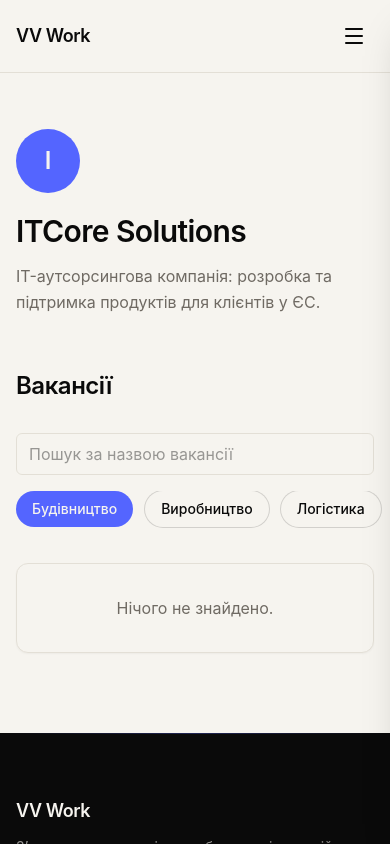
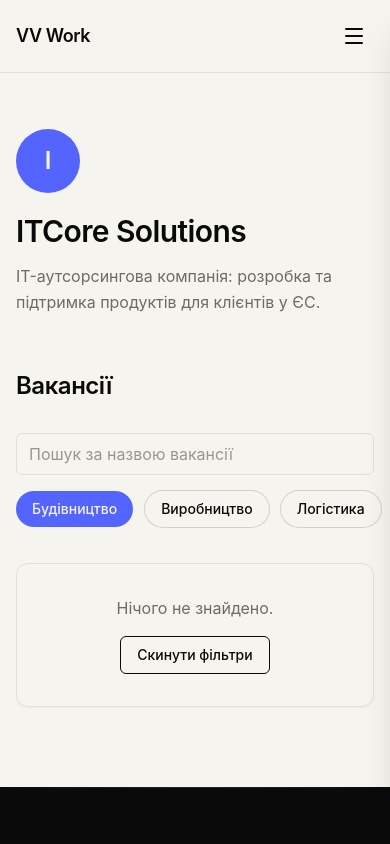
Before and after one commit to feverK13/vv-work-test-task, a React (Vite) app: page /partners/itcore-solutions in a window 390 px wide. Both pictures are taken after a click on the button "Будівництво". Shown: the top 844 px of the page. Built offline with nearby package versions, Linux system fonts and the light colour scheme.

Commit message:
fix(ui): reset filters button, partner chips mobile overflow

```diff
--- a/src/pages/partner/vacancy-list.tsx
+++ b/src/pages/partner/vacancy-list.tsx
@@ -10,6 +10,7 @@ import { Skeleton } from '@/components/ui/skeleton';
 import { RetryBlock } from '@/components/ui/retry-block';
 import { Input } from '@/components/ui/input';
 import { Badge } from '@/components/ui/badge';
+import { Button } from '@/components/ui/button';
 import { ApplicationForm } from '@/components/ui/application-form';
 import { VacancyCard } from '@/pages/partner/vacancy-card';
 
@@ -37,6 +38,7 @@ type VacancyListBodyProps = {
   selectedCategory: string | null;
   openVacancyId: string | null;
   onToggleVacancy: (vacancyId: string) => void;
+  onResetFilters: () => void;
 };
 
 function VacancyListBody({
@@ -46,6 +48,7 @@ function VacancyListBody({
   selectedCategory,
   openVacancyId,
   onToggleVacancy,
+  onResetFilters,
 }: VacancyListBodyProps) {
   const [state, setState] = useState<LoadState>({ status: 'loading' });
   const { gridRef, columnCount } = useGridColumnCount();
@@ -101,9 +104,12 @@ function VacancyListBody({
 
   if (filteredVacancies.length === 0) {
     return (
-      <p className="rounded-xl border border-line bg-paper p-8 text-center text-muted shadow-card">
-        Нічого не знайдено.
-      </p>
+      <div className="flex flex-col items-center gap-4 rounded-xl border border-line bg-paper p-8 text-center shadow-card">
+        <p className="text-muted">Нічого не знайдено.</p>
+        <Button type="button" variant="secondary" onClick={onResetFilters}>
+          Скинути фільтри
+        </Button>
+      </div>
     );
   }
 
@@ -182,7 +188,7 @@ export function VacancyList({ slug, initialCategory }: VacancyListProps) {
         />
       </div>
 
-      <div className="no-scrollbar -mx-4 mt-4 flex snap-x snap-mandatory gap-3 overflow-x-auto scroll-px-4 px-4 pb-1 sm:-mx-6 sm:scroll-px-6 sm:px-6 md:mx-0 md:flex-wrap md:overflow-visible md:px-0">
+      <div className="no-scrollbar -mx-4 mt-3 flex snap-x snap-mandatory gap-3 overflow-x-auto scroll-px-4 px-4 py-1 sm:-mx-6 sm:scroll-px-6 sm:px-6 md:mx-0 md:flex-wrap md:overflow-visible md:px-0">
         {categories.map((category) => {
           const isActive = category.id === selectedCategory;
 
@@ -217,6 +223,10 @@ export function VacancyList({ slug, initialCategory }: VacancyListProps) {
           selectedCategory={selectedCategory}
           openVacancyId={openVacancyId}
           onToggleVacancy={handleToggleVacancy}
+          onResetFilters={() => {
+            setQuery('');
+            setSelectedCategory(null);
+          }}
         />
       </div>
     </section>
```
